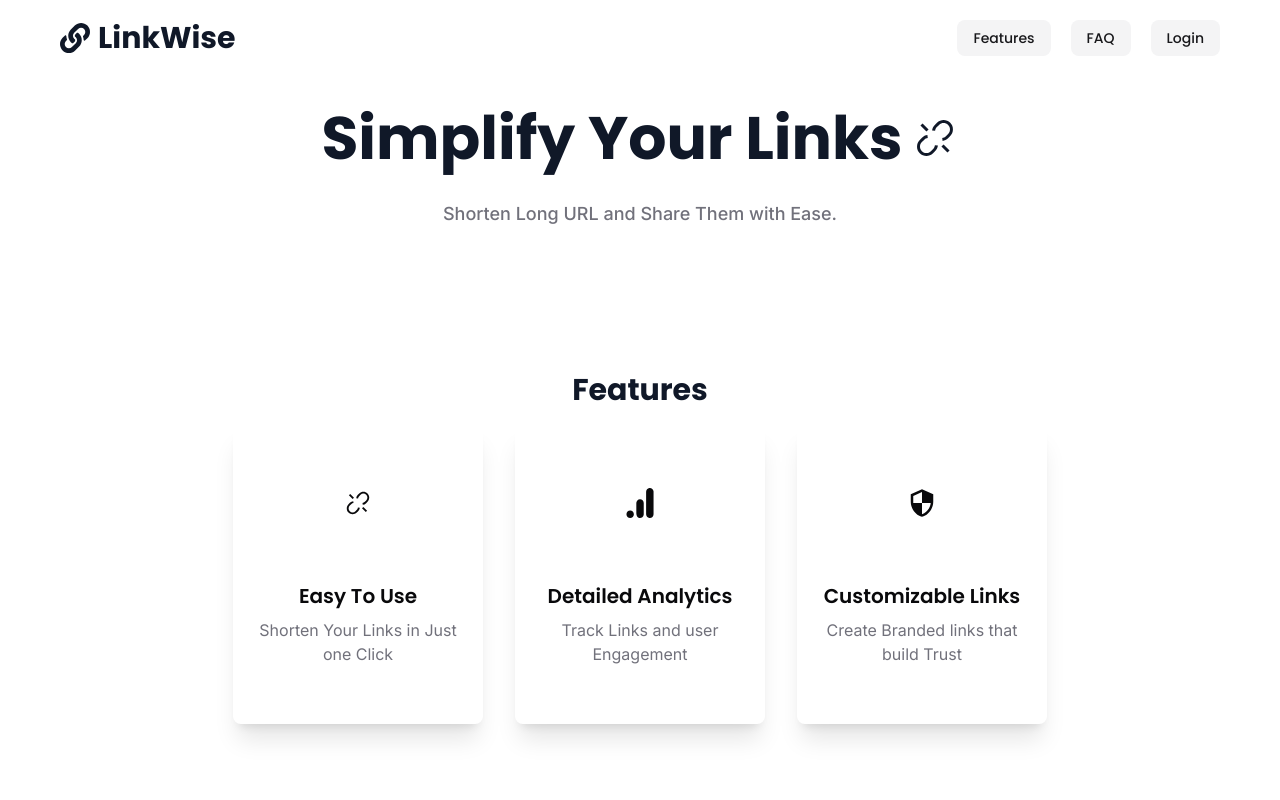
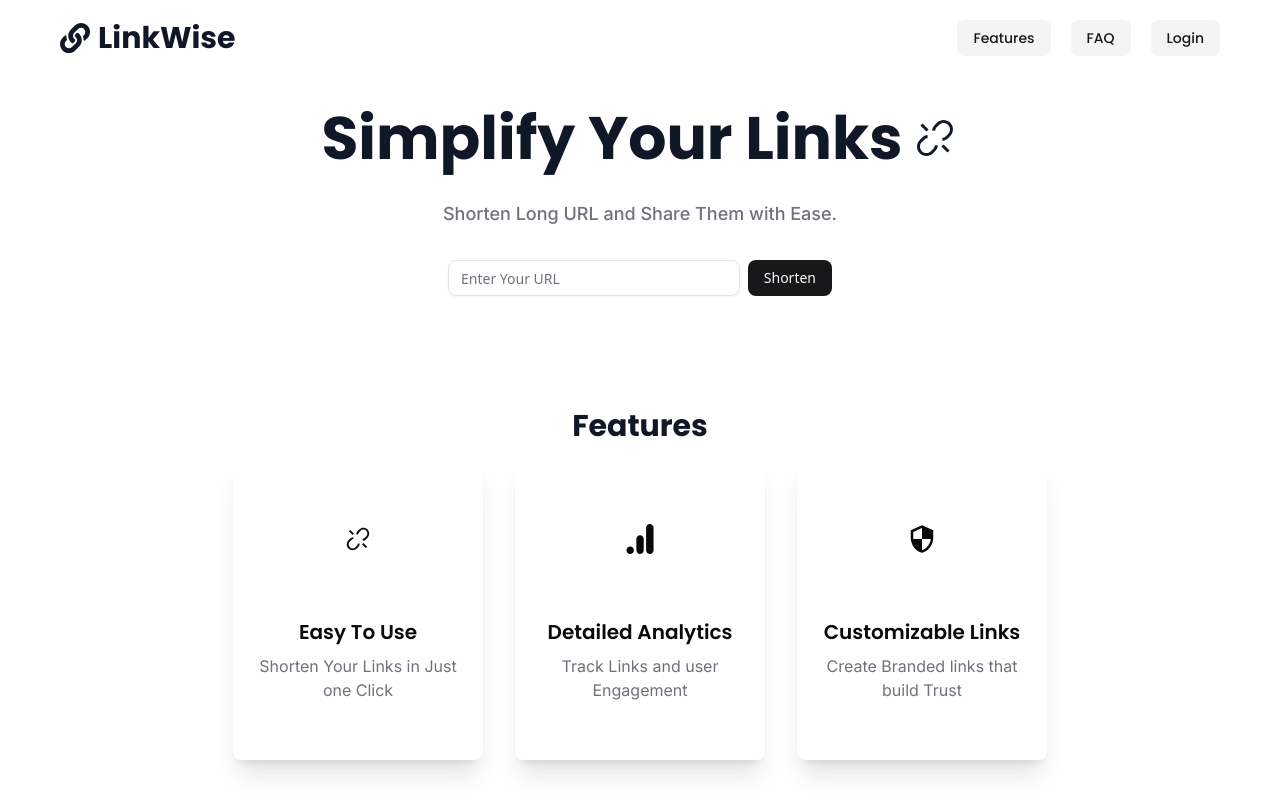
Before and after one commit to JayShende/LinkWise, a Next.js app: page / in a window 1280 px wide. Shown: the top 800 px of the page. Built offline with nearby package versions, Linux system fonts and the light colour scheme; no server answers.

Commit message:
fixed the url-input.tsx now it works on homescreen dashboard also

```diff
--- a/components/hero-section.tsx
+++ b/components/hero-section.tsx
@@ -5,6 +5,7 @@ import { Inter } from "next/font/google";
 import { LiaUnlinkSolid } from "react-icons/lia";
 import UrlInput from "./url-input";
 import { useRouter } from "next/navigation";
+import { useState } from "react";
 const poppinsFont = Poppins({
     subsets: ["latin"],
     weight: ["400", "500", "600", "700"],
@@ -17,7 +18,7 @@ const interFont=Inter({
 
 
 const HeroSection = () => {
-
+ const [inputLink, setInputLink] = useState("");
   const router=useRouter();
   function ClickMe()
   {
--- a/components/url-input.tsx
+++ b/components/url-input.tsx
@@ -9,11 +9,11 @@ interface UrlInputProps{
   onCLickFun:()=>void
 }
 
-const UrlInput = ({
-  setInpuLink,
+const UrlInput: React.FC<UrlInputProps> = ({
+  setInpuLink = () => {},           // default: no-op function
+  isDisabled = false,                // default: false
   onCLickFun,
-  isDisabled
-}:UrlInputProps) => {
+}) => {
 
   if(!setInpuLink)
   {
```
